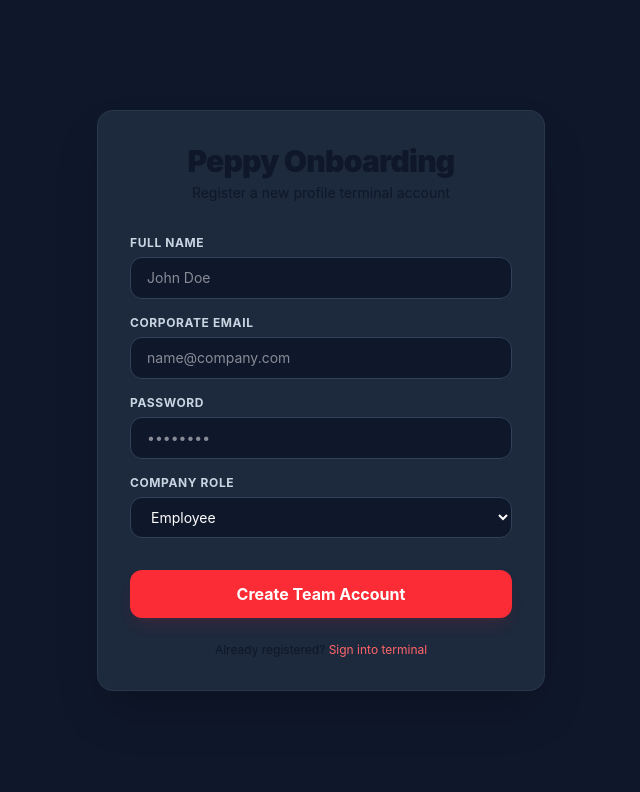
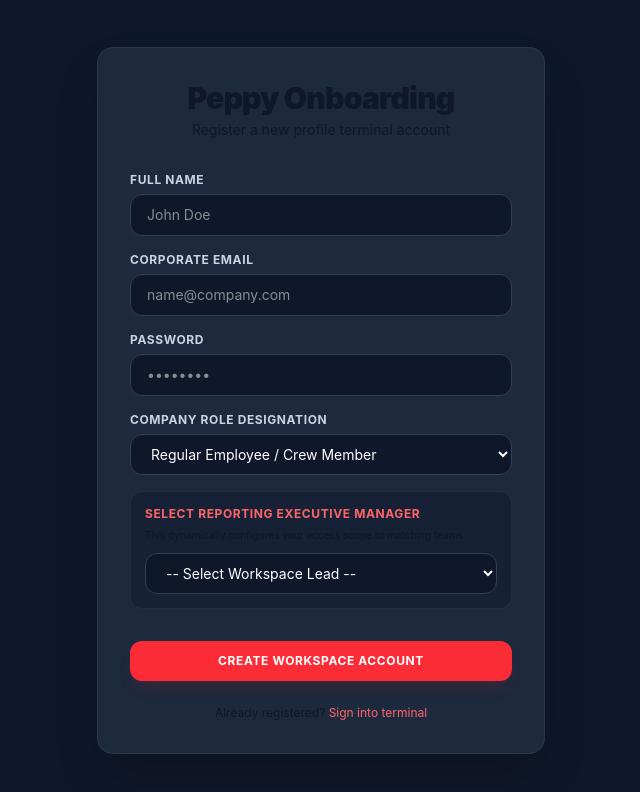
Before and after one commit to dev4527/Peppy, a React (Vite) app in the folder client/: page /register in a window 1280 px wide. Shown: the top 792 px of the page, without its empty margins (319-959 px from the left). Built offline with nearby package versions, Linux system fonts and the light colour scheme; no server answers.

Commit message:
fix: correctly targeting pages register view with dynamic routing selections

```diff
--- a/client/src/components/ChatView.jsx
+++ b/client/src/components/ChatView.jsx
@@ -49,7 +49,8 @@ function ChatView() {
   const fetchInitialData = async () => {
     try {
       const token = localStorage.getItem('peppy_token');
-      const headers = { Authorization: `Bearer ${token}` };
+      // ✅ FIXED: Changed to x-auth-token mapping style to match your express gateway exactly
+      const headers = { 'x-auth-token': token };
 
       // 1. Fetch Users
       const usersRes = await axios.get('https://peppy-we0g.onrender.com/api/auth/users', { headers });
@@ -85,7 +86,7 @@ function ChatView() {
       if (!activeChatTarget) return;
       try {
         const token = localStorage.getItem('peppy_token');
-        const headers = { Authorization: `Bearer ${token}` };
+        const headers = { 'x-auth-token': token };
 
         // Differentiate endpoint query by checking schema types properties
         const isGroup = activeChatTarget.hasOwnProperty('teamScope');
@@ -106,8 +107,11 @@ function ChatView() {
   useEffect(() => {
     // Listen to 1-on-1 private logs
     socket.on('receive_direct_message', (incomingMessage) => {
-      if (activeChatTarget && !activeChatTarget.hasOwnProperty('teamScope') && incomingMessage.sender === activeChatTarget._id) {
-        setMessages(prev => [...prev, incomingMessage]);
+      if (activeChatTarget && !activeChatTarget.hasOwnProperty('teamScope')) {
+        const incomingSenderId = incomingMessage.sender?._id || incomingMessage.sender;
+        if (incomingSenderId === activeChatTarget._id) {
+          setMessages(prev => [...prev, incomingMessage]);
+        }
       }
     });
 
@@ -140,7 +144,7 @@ function ChatView() {
         description: newGroupDesc.trim(),
         members: selectedMembers
       }, {
-        headers: { Authorization: `Bearer ${token}` }
+        headers: { 'x-auth-token': token }
       });
 
       // Update Local arrays instantly
@@ -169,6 +173,7 @@ function ChatView() {
 
     const token = localStorage.getItem('peppy_token');
     const isGroupChat = activeChatTarget.hasOwnProperty('teamScope');
+    const headers = { 'x-auth-token': token };
 
     try {
       if (isGroupChat) {
@@ -176,9 +181,7 @@ function ChatView() {
         const res = await axios.post('https://peppy-we0g.onrender.com/api/chats/group/send', {
           groupId: activeChatTarget._id,
           text: typedMessage.trim()
-        }, {
-          headers: { Authorization: `Bearer ${token}` }
-        });
+        }, { headers });
 
         // Broadcast over socket room boundaries
         socket.emit('send_group_message', {
@@ -196,7 +199,7 @@ function ChatView() {
         // 👤 PRIVATE 1-ON-1 TARGETING ROUTE
         const res = await axios.post('https://peppy-we0g.onrender.com/api/chats/send',
           { receiverId: activeChatTarget._id, text: typedMessage.trim() },
-          { headers: { Authorization: `Bearer ${token}` } }
+          { headers }
         );
 
         socket.emit('send_direct_message', {
@@ -267,7 +270,7 @@ function ChatView() {
                 className={`flex items-center gap-3 p-3 rounded-xl transition cursor-pointer border ${activeChatTarget?._id === member._id ? 'bg-red-500/10 border-red-500/40 text-white' : 'bg-transparent border-transparent hover:bg-[#2a2b2d]/50 text-slate-400 hover:text-white'}`}
               >
                 <div className="w-8 h-8 rounded-full bg-gradient-to-tr from-red-500 to-amber-500 flex items-center justify-center font-black text-xs text-white uppercase shadow-md shrink-0">
-                  {member.name.substring(0, 2)}
+                  {member.name ? member.name.substring(0, 2) : 'OP'}
                 </div>
                 <div className="min-w-0">
                   <h4 className="text-xs font-bold truncate">{member.name}</h4>
@@ -319,7 +322,8 @@ function ChatView() {
             <div className="flex-1 overflow-y-auto p-6 space-y-4 custom-scrollbar bg-[#1a1b1c]/40 relative z-10">
               {messages.map((msg) => {
                 const currentUserId = user?.id || user?._id;
-                const isMe = (msg.sender?._id || msg.sender) === currentUserId;
+                const msgSenderId = msg.sender?._id || msg.sender;
+                const isMe = msgSenderId === currentUserId;
                 const msgSenderName = msg.sender?.name || 'Operator';
 
                 return (
--- a/client/src/pages/Register.jsx
+++ b/client/src/pages/Register.jsx
@@ -7,6 +7,7 @@ function Register() {
   const [email, setEmail] = useState('');
   const [password, setPassword] = useState('');
   const [role, setRole] = useState('Employee');
+  const [managerTarget, setManagerTarget] = useState(''); // 🧠 Tracks reporting manager mapping
   const [error, setError] = useState('');
   const [success, setSuccess] = useState(false);
   const navigate = useNavigate();
@@ -14,8 +15,23 @@ function Register() {
   const handleSubmit = async (e) => {
     e.preventDefault();
     setError('');
+
+    // Safe Boundary: Agar role Employee hai, toh Manager choose karna strict mandatory hai
+    if (role === 'Employee' && !managerTarget) {
+      setError('Please select your reporting manager to assign your workspace team.');
+      return;
+    }
+
     try {
-      await axios.post('https://peppy-we0g.onrender.com/api/auth/register', { name, email, password, role });
+      // 🚀 Dispatching comprehensive corporate onboarding parameters straight to backend node
+      await axios.post('https://peppy-we0g.onrender.com/api/auth/register', {
+        name,
+        email,
+        password,
+        role,
+        managerTarget: role === 'Employee' ? managerTarget : undefined
+      });
+
       setSuccess(true);
       setTimeout(() => {
         navigate('/login'); // Sends them to sign in after successful onboarding
@@ -37,13 +53,13 @@ function Register() {
         </div>
 
         {error && (
-          <div className="bg-red-500/10 border border-red-500/20 text-red-400 text-xs py-3 px-4 rounded-xl mb-6 text-center">
+          <div className="bg-red-500/10 border border-red-500/20 text-red-400 text-xs py-3 px-4 rounded-xl mb-6 text-center font-semibold">
             {error}
           </div>
         )}
 
         {success && (
-          <div className="bg-emerald-500/10 border border-emerald-500/20 text-emerald-400 text-xs py-3 px-4 rounded-xl mb-6 text-center">
+          <div className="bg-emerald-500/10 border border-emerald-500/20 text-emerald-400 text-xs py-3 px-4 rounded-xl mb-6 text-center font-semibold">
             Account successfully generated! Redirecting to login terminal...
           </div>
         )}
@@ -85,24 +101,48 @@ function Register() {
             />
           </div>
 
+          {/* 👑 PREMIUM REFACTORED DESIGNATION ROLE DROPDOWN */}
           <div>
-            <label className="block text-xs font-bold text-slate-300 uppercase tracking-wider mb-1.5">Company Role</label>
+            <label className="block text-xs font-bold text-slate-300 uppercase tracking-wider mb-1.5">Company Role Designation</label>
             <select
-              className="w-full bg-slate-900 border border-slate-700 rounded-xl px-4 py-2.5 text-white text-sm focus:outline-none focus:border-red-500 transition duration-150"
+              className="w-full bg-slate-900 border border-slate-700 rounded-xl px-4 py-2.5 text-white text-sm focus:outline-none focus:border-red-500 transition duration-150 cursor-pointer"
               value={role}
-              onChange={(e) => setRole(e.target.value)}
+              onChange={(e) => { setRole(e.target.value); setManagerTarget(''); }}
             >
-              <option value="Employee">Employee</option>
-              <option value="Manager">Manager</option>
-              <option value="Admin">Admin</option>
+              <option value="Employee">Regular Employee / Crew Member</option>
+              <option value="CTO">CTO (Technical Head)</option>
+              <option value="CMO">CMO (Marketing Head)</option>
+              <option value="COO">COO (Operations Head)</option>
+              <option value="CPO">CPO (Product Design Head)</option>
+              <option value="Admin">Admin (CEO / Founder)</option>
             </select>
           </div>
 
+          {/* 🌟 DYNAMIC CONDITIONAL SECTION: Opens seamlessly if user chooses Employee role */}
+          {role === 'Employee' && (
+            <div className="animate-fade-in space-y-1.5 bg-slate-900/40 p-3.5 border border-slate-700/40 rounded-xl">
+              <label className="block text-xs font-bold text-red-400 uppercase tracking-wider">Select Reporting Executive Manager</label>
+              <p className="text-[10px] text-slate-500 font-medium">This dynamically configures your access scope to matching teams.</p>
+              <select
+                className="w-full bg-slate-900 border border-slate-700 rounded-xl px-4 py-2.5 text-white text-sm focus:outline-none focus:border-red-500 transition duration-150 cursor-pointer mt-1"
+                value={managerTarget}
+                onChange={(e) => setManagerTarget(e.target.value)}
+                required
+              >
+                <option value="">-- Select Workspace Lead --</option>
+                <option value="CTO">CTO &bull; (Technical Department Hub)</option>
+                <option value="CMO">CMO &bull; (Marketing Division Deck)</option>
+                <option value="COO">COO &bull; (Operational Infrastructure Team)</option>
+                <option value="CPO">CPO &bull; (Product Strategy & Framework)</option>
+              </select>
+            </div>
+          )}
+
           <button
             type="submit"
-            className="w-full bg-red-500 hover:bg-red-600 text-white font-bold py-3 px-4 rounded-xl shadow-lg shadow-red-500/10 transition duration-150 active:scale-[0.99] mt-4"
+            className="w-full bg-red-500 hover:bg-red-600 text-white font-bold py-3 px-4 rounded-xl shadow-lg shadow-red-500/10 transition duration-150 active:scale-[0.99] mt-4 uppercase text-xs tracking-wider font-black"
           >
-            Create Team Account
+            Create Workspace Account
           </button>
         </form>
 
```
